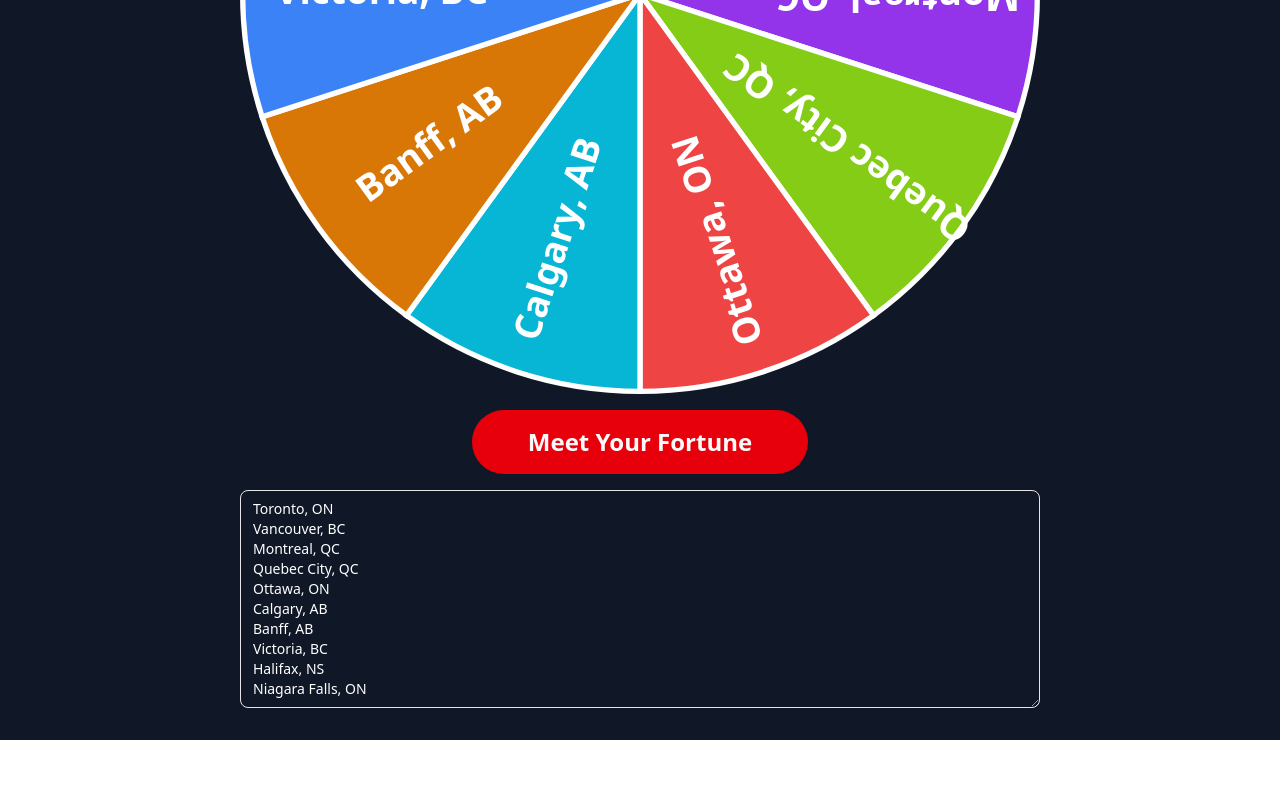
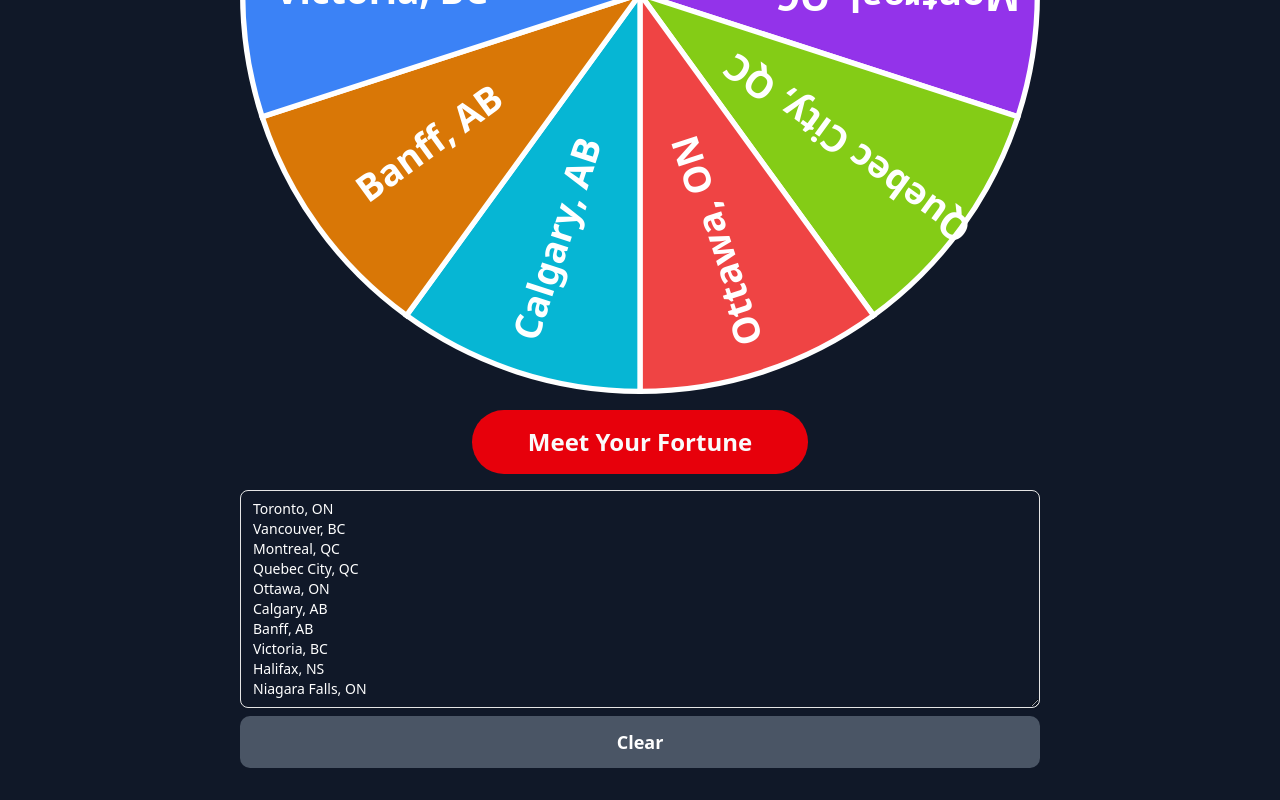
Before and after one commit to Uszczi/ai-wheel-of-fortune, a Next.js app: page / in a window 1280 px wide. Shown: the part 574-1374 px from the top of the page. Before the commit the page ends 1314 px from the top, so only its background shows below. Built offline with nearby package versions, Linux system fonts and the light colour scheme.

Commit message:
✨ add clear button

```diff
--- /dev/null
+++ b/app/WheelClearButton.tsx
@@ -0,0 +1,17 @@
+export default function WheelClearButton({
+  onClick,
+  disabled,
+}: {
+  onClick: React.MouseEventHandler;
+  disabled: boolean;
+}) {
+  return (
+    <button
+      onClick={onClick}
+      className="mt-2 w-full rounded-lg bg-gray-600 px-6 py-3 text-lg font-semibold text-white transition-colors hover:bg-gray-700 disabled:cursor-not-allowed disabled:opacity-50"
+      disabled={disabled}
+    >
+      Clear
+    </button>
+  );
+}
--- a/app/page.tsx
+++ b/app/page.tsx
@@ -16,6 +16,7 @@ import WheelPointer from "./WheelPointer";
 import WheelTitle from "./WheelTittle";
 import WheelWinner from "./WheelWinner";
 import WheelTextArea from "./WheelTextArea";
+import WheelClearButton from "./WheelClearButton";
 
 export default function Home() {
   const [rotation, setRotation] = useState(0);
@@ -34,6 +35,12 @@ export default function Home() {
     const newSegments = lines.map((line) => ({ label: line.trim() }));
 
     setSegments(newSegments);
+  };
+
+  const handleClearSegments = () => {
+    setSegmentsText("");
+    setSegments([]);
+    setWinnerPhrase("");
   };
 
   const spinWheel = () => {
@@ -77,7 +84,7 @@ export default function Home() {
     <div className="flex min-h-screen flex-col items-center justify-center bg-gray-900 px-4 py-6 text-white sm:px-6 md:px-8 md:py-8">
       <WheelTitle />
       <WheelPointer />
-      <div className="relative w-full max-w-[90vw] overflow-hidden sm:max-w-[500px] md:max-w-[600px] lg:max-w-[800px]">
+      <div className="relative w-full max-w-[90vw] overflow-hidden sm:max-w-125 md:max-w-150 lg:max-w-200">
         <Wheel
           segments={segments}
           rotation={rotation}
@@ -85,12 +92,19 @@ export default function Home() {
         />
         <WheelWinner text={winnerPhrase} />
       </div>
-      <WheelButton onClick={spinWheel} disabled={isSpinning}>
+      <WheelButton
+        onClick={spinWheel}
+        disabled={isSpinning || segments.length === 0}
+      >
         {isSpinning ? btnSpinningPhrase : btnWaitingPhrase}
       </WheelButton>
 
-      <div className="mt-4 w-full max-w-[90vw] overflow-hidden sm:max-w-[500px] md:max-w-[600px] lg:max-w-[800px]">
+      <div className="mt-4 w-full max-w-[90vw] overflow-hidden sm:max-w-125 md:max-w-150 lg:max-w-200">
         <WheelTextArea value={segmentsText} onChange={handleSegmentsChange} />
+        <WheelClearButton
+          onClick={handleClearSegments}
+          disabled={segmentsText.length === 0}
+        />
       </div>
     </div>
   );
```
